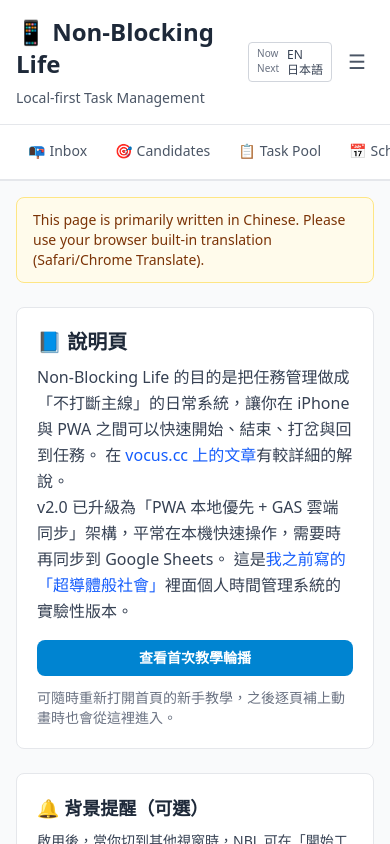
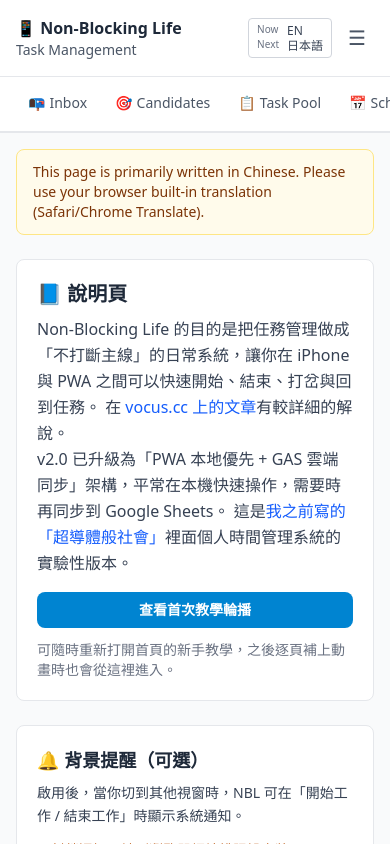
Before and after one commit to ychsue/NonBlockingLife, a React (Vite) app in the folder pwa/: page / in a window 390 px wide. Shown: the top 844 px of the page. Built offline with nearby package versions, Linux system fonts and the light colour scheme.

Commit message:
## [2026-07-02] 第一位使用者 AJL，謝謝他提供的一些發現，已修改

```diff
--- a/pwa/src/App.tsx
+++ b/pwa/src/App.tsx
@@ -50,7 +50,7 @@
   const [showTutorial, setShowTutorial] = useState(false);
   const defaultTitleRef = useRef(BASE_TITLE);
   const previousRunningTaskIdRef = useRef<string | null>(null);
-  const { isMobile } = useResponsiveTable();
+  const { isMobile, isTooSmall } = useResponsiveTable();
 
   const nextLocale =
     locale === "zh-TW" ? "en" : locale === "en" ? "ja" : "zh-TW";
@@ -350,12 +350,19 @@
             className={`max-w-7xl mx-auto px-4 py-4 flex justify-between items-center gap-3`}
           >
             <div className="min-w-0 flex flex-col flex-shrink-1">
-              <h1 className="text-2xl font-bold text-gray-800">
+              {isTooSmall && (
+                <h2 className="text-l font-bold text-gray-800 truncate">
+                  📱 Non-Blocking Life
+                </h2>
+              )}
+              {!!!isTooSmall && (
+                <h1 className="text-2xl font-bold text-gray-800">
                 📱 Non-Blocking Life
-              </h1>
+                </h1>)
+              }
               <div className="flex items-center gap-2">
-                <p className="text-sm text-gray-600">
-                  Local-first Task Management
+                <p className="truncate text-sm text-gray-600">
+                  {isTooSmall ? "Task Management" : "Local-first Task Management"}
                 </p>
                 {!isMobile && (
                   <div className="flex flex-row flex-wrap space-between gap-1">
--- a/pwa/src/components/GuidePage.tsx
+++ b/pwa/src/components/GuidePage.tsx
@@ -2,6 +2,7 @@
 import { TutorialCarousel } from './TutorialCarousel'
 import { useAppStore, type StartupPreference } from '../store/appStore'
 import {
+  getDeviceType,
   getNblTimerInstallUrl,
   isValidICloudShortcutUrl,
   setNblTimerInstallUrl,
@@ -86,6 +87,7 @@
     'unsupported'
   )
   const [requestingPermission, setRequestingPermission] = useState(false)
+  const [isIOS] = useState(getDeviceType()=== 'Shortcuts');
 
   useEffect(() => {
     if (typeof Notification === 'undefined') {
@@ -460,7 +462,8 @@
         </ul>
       </div>
 
-      <div className="bg-white border border-gray-200 rounded-lg p-5">
+      {isIOS &&
+      (<div className="bg-white border border-gray-200 rounded-lg p-5">
         <h3 className="text-lg font-semibold text-gray-800 mb-3">📱 iOS Shortcuts 安裝</h3>
         <div className="space-y-3">
           {SHORTCUTS.map((shortcut) => (
@@ -485,10 +488,10 @@
           ))}
         </div>
 
-      </div>
+      </div>)}
 
       <div className="bg-white border border-gray-200 rounded-lg p-5">
-        <h3 className="text-lg font-semibold text-gray-800 mb-3">🧩 iPhone 整合進度</h3>
+        <h3 className="text-lg font-semibold text-gray-800 mb-3">🧩 整合進度</h3>
         <ul className="space-y-2 text-gray-700">
           <li>✅ Start 後切單色 + 30 分鐘計時（由 NBL_Timer 處理）</li>
           <li>✅ End 後恢復色彩 + 10 分鐘計時（由 NBL_Timer 處理）</li>
--- a/pwa/src/hooks/useResponsiveTable.ts
+++ b/pwa/src/hooks/useResponsiveTable.ts
@@ -2,6 +2,7 @@
 
 export function useResponsiveTable() {
   const [isMobile, setIsMobile] = useState(window.innerWidth < 768)
+  const [isTooSmall, setIsTooSmall] = useState(window.innerWidth < 480)
 
   useEffect(() => {
     let debounceTimer: NodeJS.Timeout
@@ -10,6 +11,7 @@
       clearTimeout(debounceTimer)
       debounceTimer = setTimeout(() => {
         setIsMobile(window.innerWidth < 768)
+        setIsTooSmall(window.innerWidth < 480)
       }, 150)
     }
 
@@ -20,5 +22,5 @@
     }
   }, [])
 
-  return { isMobile }
+  return { isMobile, isTooSmall }
 }
```
Also changed, not shown: 2 other files (tests, documents, lock files or other folders).
